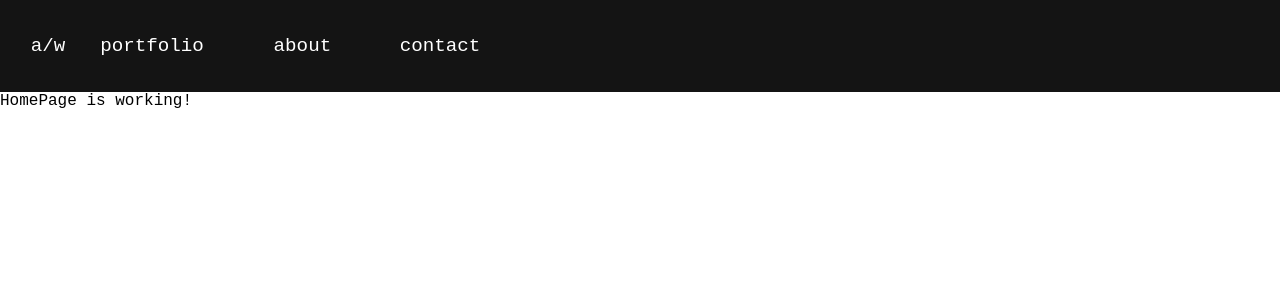
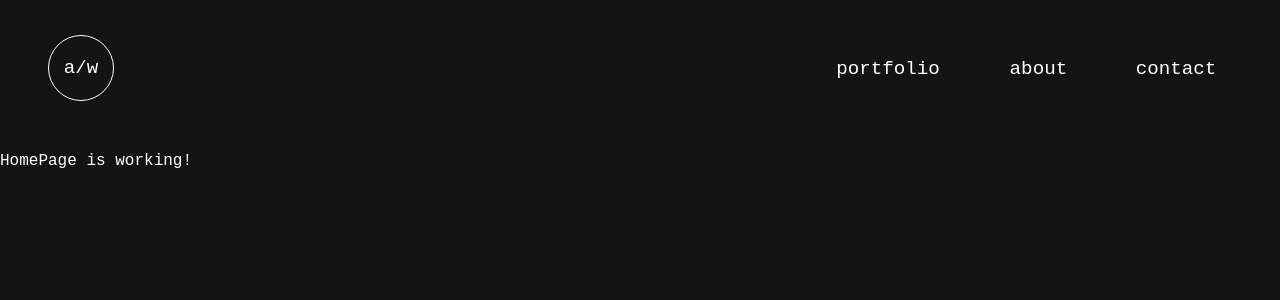
Before and after one commit to weiwei-out/sunflower, a React (Create React App) app: page / in a window 1280 px wide. Shown: the top 300 px of the page. Built offline with nearby package versions, Linux system fonts and the light colour scheme.

Commit message:
NavBar Completed

```diff
--- a/src/00-NavBar/NavBar.css
+++ b/src/00-NavBar/NavBar.css
@@ -14,18 +14,37 @@ a {
   max-width: 100%;
   overflow-x: hidden;
   padding-top: 2vh;
-  padding-bottom: 2vh;
+  padding-bottom: 4vh;
+  width: 100vw;
 }
 
 #Logo {
   width: 6rem;
   text-align: center;
   font-size: var(--length);
+  /* margin-right: 30vw; */
+  margin-left: 3rem;
+}
+
+#Logo {
+  width: 4rem;
+  height: 4rem;
+  line-height: 4rem;
+  border-radius: 50%;
+  border: 0.1rem solid;
+  border-color: var(--color2);
+  font-size: var(--length);
+  color: var(--color2);
+  text-align: center;
+  background: var(--color1);
+  margin-right: 2rem;
 }
 
 #Tab {
   display: flex;
   padding-right: 3rem;
+  margin-left: auto;
+  justify-content: space-between;
 }
 
 #Tab div {
@@ -40,6 +59,10 @@ a {
   text-align: center;
   font-size: var(--length);
   /* background-color: aqua; */
+  position: relative;
+  margin-top: 1.8rem;
+  padding-top: 0.8rem;
+  padding-bottom: 1rem;
 }
 
 .NavButton:before {
--- a/src/00-NavBar/NavBar.tsx
+++ b/src/00-NavBar/NavBar.tsx
@@ -4,12 +4,12 @@ import "./NavBar.css";
 function NavBar() {
   return (
     <div id="NavBar">
+      <div>
+        <Link to="/">
+          <p id="Logo">a/w</p>
+        </Link>
+      </div>
       <div id="Tab">
-        <div>
-          <Link to="/">
-            <p id="Logo">a/w</p>
-          </Link>
-        </div>
         <div>
           <Link to="portfolio">
             <p className="NavButton">portfolio</p>
--- a/src/01-HomePage/HomePage.css
+++ b/src/01-HomePage/HomePage.css
@@ -0,0 +1,6 @@
+#HomePage {
+  background-color: var(--color1);
+  color: var(--color2);
+  height: 100%;
+  width: 100%;
+}
--- a/src/01-HomePage/HomePage.tsx
+++ b/src/01-HomePage/HomePage.tsx
@@ -1,6 +1,6 @@
 import "./HomePage.css";
 
 function HomePage() {
-  return <div>HomePage is working!</div>;
+  return <div id="HomePage">HomePage is working!</div>;
 }
 export default HomePage;
--- a/src/index.css
+++ b/src/index.css
@@ -9,8 +9,10 @@
 
 body {
   height: 100vh;
+  width: 100vw;
   margin: 0;
   /* font-family: "HelveticaNeue-Light", "Helvetica Neue Light", "Helvetica Neue",
     "Helvetica"; */
   font-family: "Courier New";
+  display: flex;
 }
```
